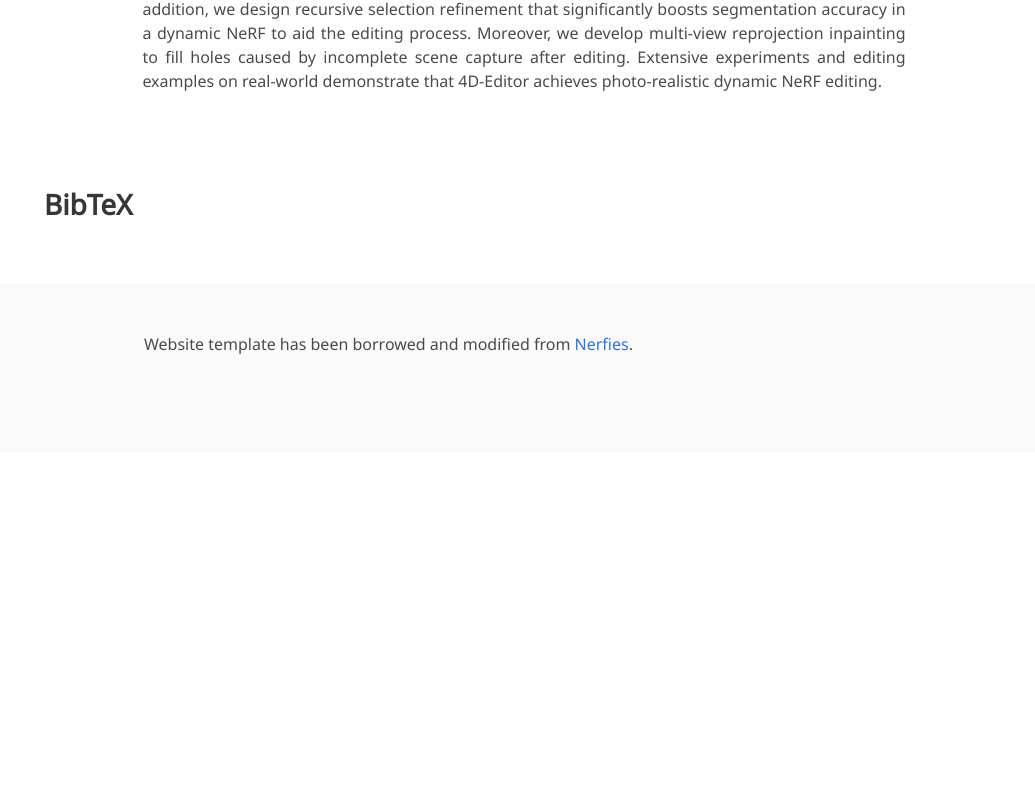
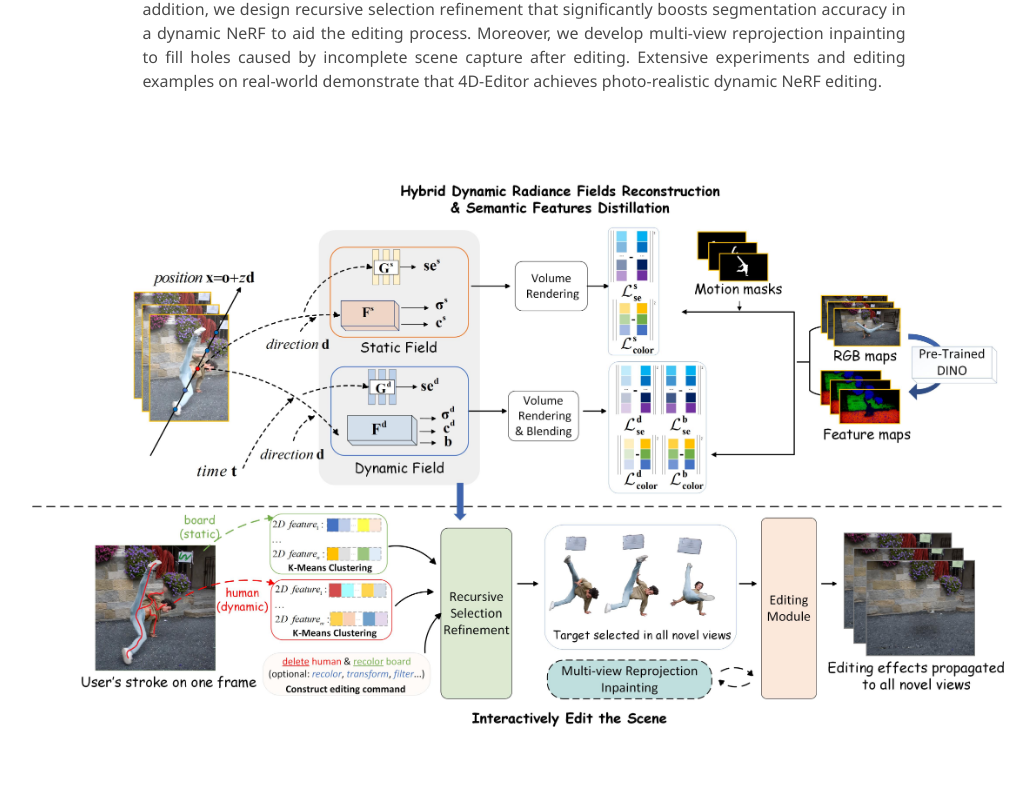
Before and after one commit to PatrickDDj/4D-Editor, a plain HTML site: page index.html in a window 1280 px wide. Shown: the part 1074-1880 px from the top of the page, without its empty margins (116-1151 px from the left). Before the commit the page ends 1526 px from the top, so only its background shows below. Drawn offline with nearby package versions, Linux system fonts and the light colour scheme; some icons are missing; a web font is replaced by a local one.

Commit message:
add framework

```diff
--- a/index.html
+++ b/index.html
@@ -215,6 +215,17 @@
   </div>
 </section>
 
+<section class="section">
+  <div class="container is-max-desktop">
+    <!-- Abstract. -->
+    <div class="columns is-centered has-text-centered">
+          <img src="experiments/main_framework.jpg" width="100%" ></iframe>
+    </div>
+  </div>
+</section>
+
+<!-- <img src="experiments/main_framework.jpg" width="50%" ></iframe> -->
+
 
 
 <section class="section" id="BibTeX">
```
Also changed, not shown: experiments/main_framework.jpg (added).
